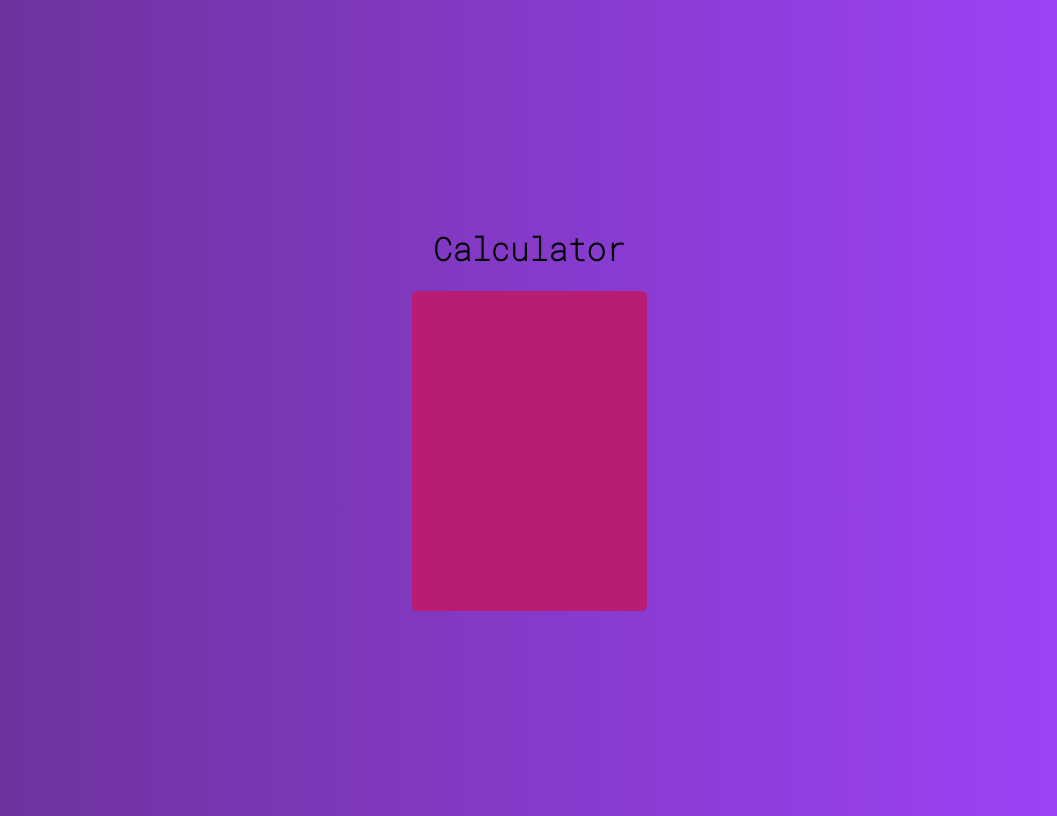
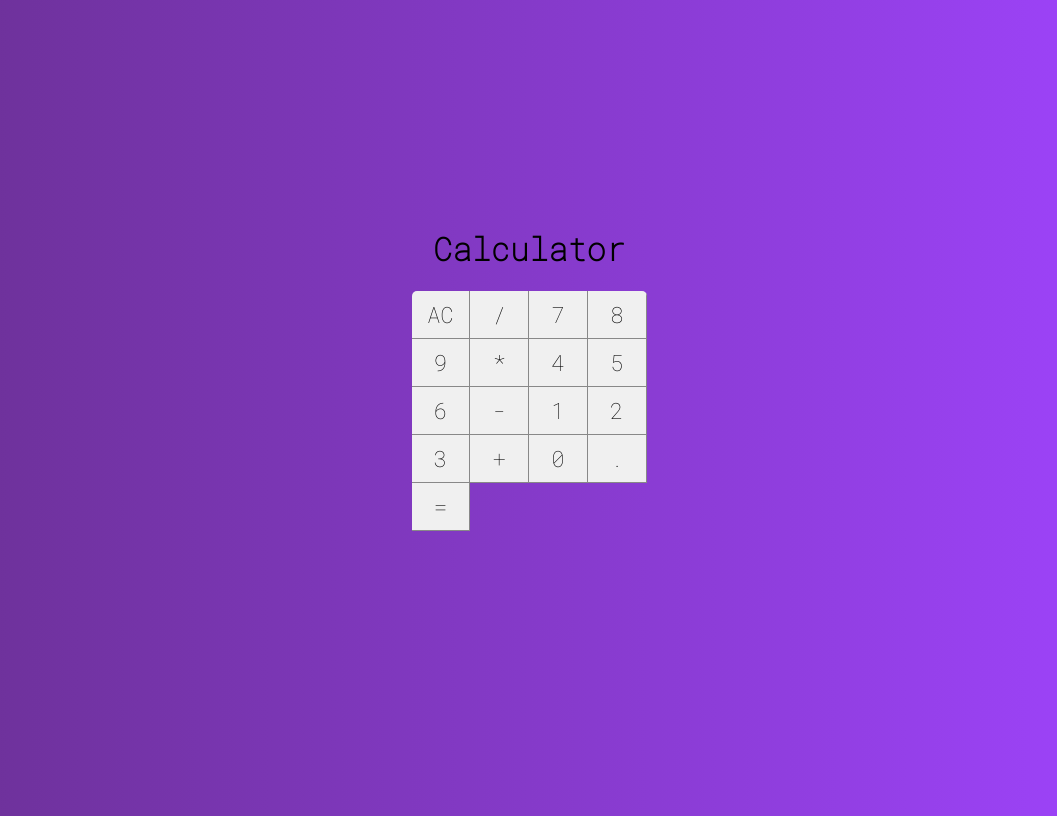
Before and after one commit to AllesonCoelho/Projeto-Calculadora-React, a React (Create React App) app in the folder projeto-calculadora/: page / in a window 1280 px wide. Shown: the whole page, without its empty margins (111-1168 px from the left). Built offline with nearby package versions, Linux system fonts and the light colour scheme.

Commit message:
Componente Button #01

```diff
--- /dev/null
+++ b/projeto-calculadora/src/components/button.css
@@ -0,0 +1,13 @@
+:root{
+    --bg--button: #f0f0f0;
+    --border-button: solid 1px #888;
+}
+
+.button{
+    font-size: 1.4em;
+    background-color: var(--bg--button);
+    border: none;
+    border-right: var(--border-button);
+    border-bottom: var(--border-button);
+    outline: none;
+}
--- /dev/null
+++ b/projeto-calculadora/src/components/button.js
@@ -0,0 +1,10 @@
+import React from 'react'
+import './button.css'
+
+
+export default props =>{
+    return(
+        <button className="button">{props.label}</button>
+    )
+
+}
--- a/projeto-calculadora/src/main/calculador.js
+++ b/projeto-calculadora/src/main/calculador.js
@@ -1,11 +1,29 @@
 import React, {Component} from 'react'
 import './calculator.css'
+import Button from '../components/button.js'
 
 
 export default class Calculator extends Component{
     render(){
         return(
             <div className="calculator">
+                <Button label="AC"/>
+                <Button label="/"/>
+                <Button label="7"/>
+                <Button label="8"/>
+                <Button label="9"/>
+                <Button label="*"/>
+                <Button label="4"/>
+                <Button label="5"/>
+                <Button label="6"/>
+                <Button label="-"/>
+                <Button label="1"/>
+                <Button label="2"/>
+                <Button label="3"/>
+                <Button label="+"/>
+                <Button label="0"/>
+                <Button label="."/>
+                <Button label="="/>
 
             </div>
         )
--- a/projeto-calculadora/src/main/calculator.css
+++ b/projeto-calculadora/src/main/calculator.css
@@ -3,5 +3,10 @@
     width: 235px;
     border-radius: 5px;
     overflow: hidden;
-    background-color: #b91d73;
+    /*background-color: #b91d73;*/
+
+
+    display: grid;
+    grid-template-columns: repeat(4, 25%);
+    grid-template-rows: 48px 48px 48px 48px 48px;
 }
```
Also changed, not shown: 1 other file (tests, documents, lock files or other folders).
